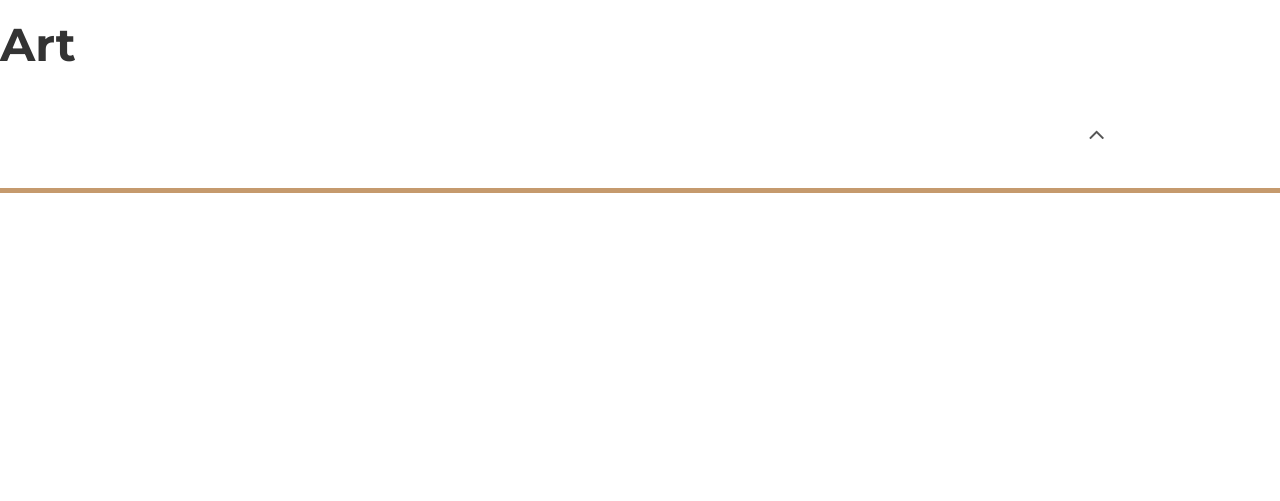
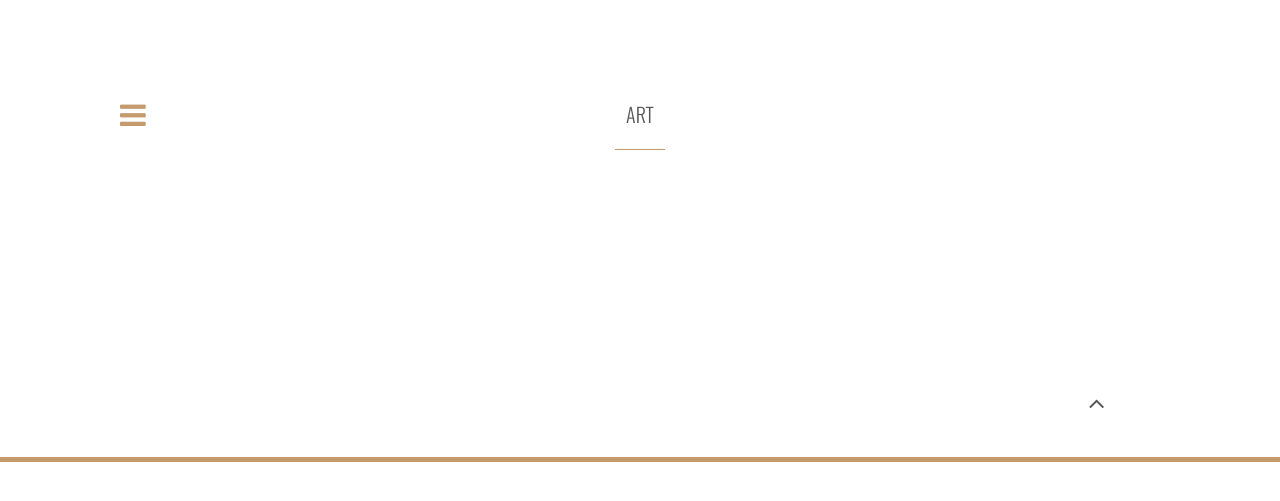
Before and after one commit to puds/serriferous.github.io, a Jekyll site: the page built from art/index.html, in a window 1280 px wide. Shown: the top 501 px of the page. Built offline with Jekyll 4.4.1, drawn with Linux system fonts in a browser that asks for light colours; nearby versions of some CDN libraries; comment, search, counter and statistics services are not loaded.

Commit message:
Update index.html

```diff
--- a/art/index.html
+++ b/art/index.html
@@ -2,10 +2,42 @@
 layout: default
 title: Art
 ---
-	<h1>{{ page.title }}</h1>
 
-	  {% for art in site.categories.art %}
-	    <h3><li><span>{{ art.date | date_to_string }}</span> » <a href="{{ art.url }}" title="{{ art.title }}">{{ art.title }}</a></li></h3>
-	  {% endfor %}
-	</ul>
-	<p></p>
+<div id="contact">
+        <div class="container">
+
+           <nav id="menu" data-toggle="offcanvas" data-target=".navmenu">
+                <span class="fa fa-bars"></span>
+           </nav>
+
+
+            <div class="section-title text-center">
+                <h7>{{ page.title }}</h7>
+                <hr>
+            </div>
+
+                    <div class="space"></div>
+                    <div class="space"></div>
+
+{% for art in site.categories.art reversed%}
+<div class="container-fluid">
+            <div class="row">
+                <div class="col-md-3 col-sm-6 nopadding">
+                    <div class="portfolio-item">
+                        <div class="hover-bg">
+                            <a href="{{ art.url }}">
+                                <div class="hover-text">
+                                        <h9>{{ art.date | date_to_string }}</h9>
+                                    <h7><p class="lead">{{ art.title }}</p></h7>
+                                    <div class="hline"></div>
+                                </div>
+                                <img src="{{ art.cover }}" class="img-responsive" style="height: 100%; overflow: hidden;"> alt="..."/>
+                            </a>
+                        </div>
+                    </div>
+                </div>
+                {% endfor %}
+                </div>
+                </div>
+</div>
+</div>
```
